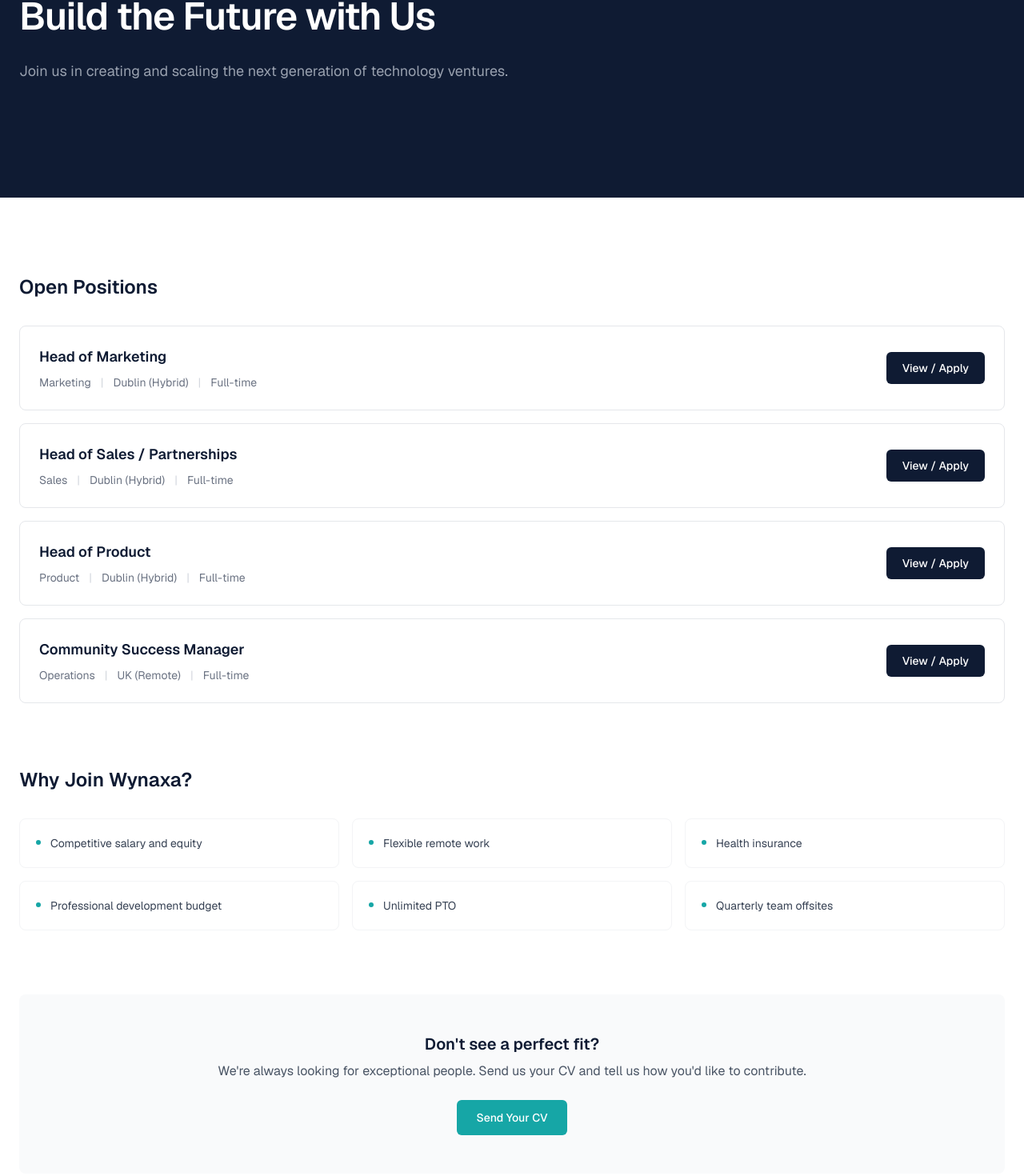
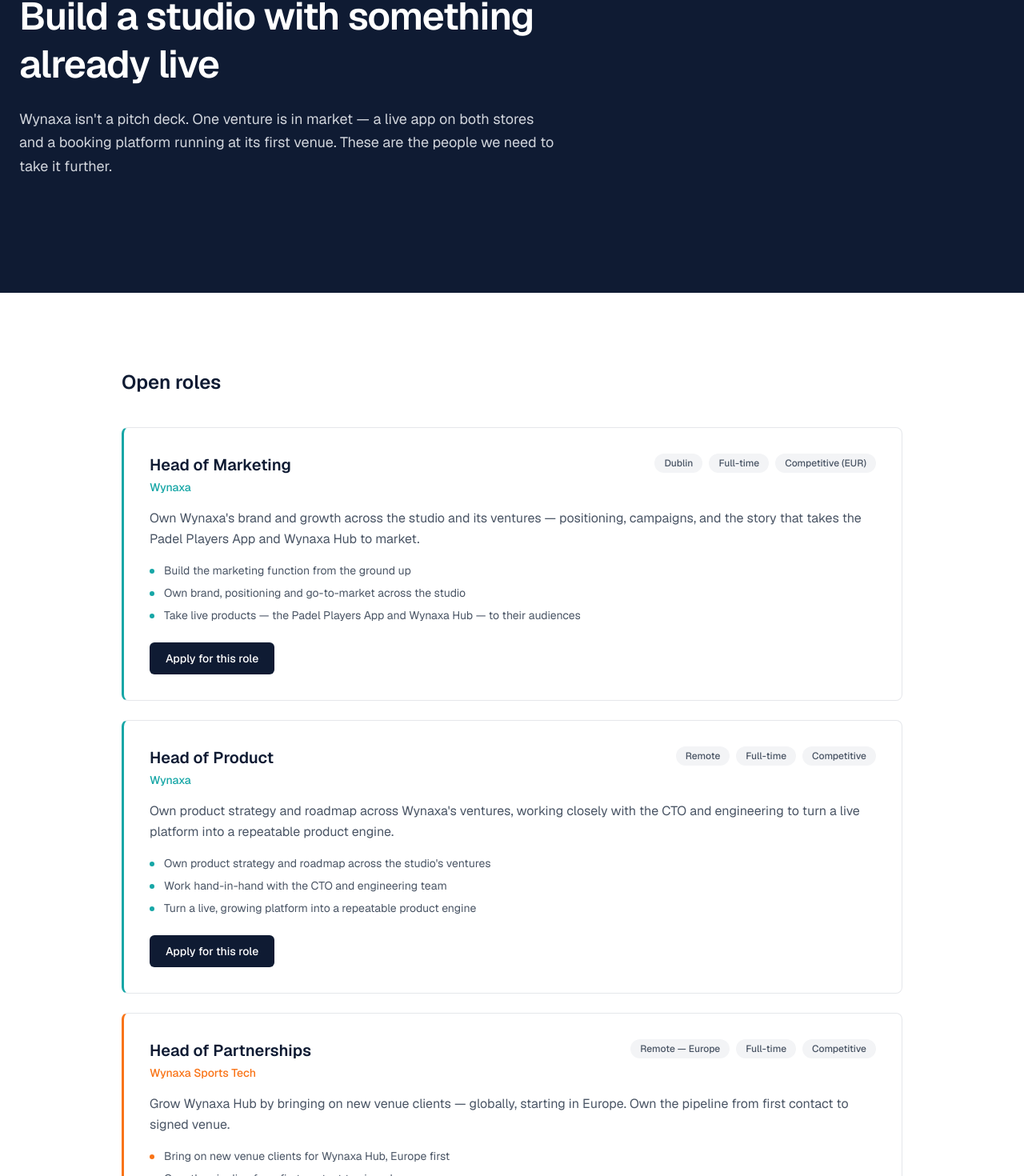
Before and after one commit to WYNAXA/Wynaxa, a Next.js app: page /careers in a window 1280 px wide. Shown: the part 219-1689 px from the top of the page at 80% size. Built offline with nearby package versions, Linux system fonts and the light colour scheme.

Commit message:
Careers: four real roles with specs and careers@ apply links

```diff
--- a/app/careers/page.tsx
+++ b/app/careers/page.tsx
@@ -1,130 +1,188 @@
+import Link from "next/link";
 import type { Metadata } from "next";
 
 export const metadata: Metadata = {
   title: "Careers — Wynaxa",
   description:
-    "Join Wynaxa and help build the next generation of technology ventures.",
+    "Open roles at Wynaxa and Wynaxa Sports Tech. Help build a studio with a live venture in market.",
 };
 
-const positions = [
+const CAREERS_EMAIL = "careers@wynaxa.com";
+
+/* Salaries are intentionally "Competitive" for now — real bands added later.
+ * Each role's applyHref pre-fills the subject so applications are sorted by role. */
+const roles = [
   {
     title: "Head of Marketing",
-    team: "Marketing",
-    location: "Dublin (Hybrid)",
+    entity: "Wynaxa",
+    accent: "#16A6A6",
+    location: "Dublin",
     type: "Full-time",
-  },
-  {
-    title: "Head of Sales / Partnerships",
-    team: "Sales",
-    location: "Dublin (Hybrid)",
-    type: "Full-time",
+    salary: "Competitive (EUR)",
+    summary:
+      "Own Wynaxa's brand and growth across the studio and its ventures — positioning, campaigns, and the story that takes the Padel Players App and Wynaxa Hub to market.",
+    points: [
+      "Build the marketing function from the ground up",
+      "Own brand, positioning and go-to-market across the studio",
+      "Take live products — the Padel Players App and Wynaxa Hub — to their audiences",
+    ],
   },
   {
     title: "Head of Product",
-    team: "Product",
-    location: "Dublin (Hybrid)",
+    entity: "Wynaxa",
+    accent: "#16A6A6",
+    location: "Remote",
     type: "Full-time",
+    salary: "Competitive",
+    summary:
+      "Own product strategy and roadmap across Wynaxa's ventures, working closely with the CTO and engineering to turn a live platform into a repeatable product engine.",
+    points: [
+      "Own product strategy and roadmap across the studio's ventures",
+      "Work hand-in-hand with the CTO and engineering team",
+      "Turn a live, growing platform into a repeatable product engine",
+    ],
+  },
+  {
+    title: "Head of Partnerships",
+    entity: "Wynaxa Sports Tech",
+    accent: "#F97316",
+    location: "Remote — Europe",
+    type: "Full-time",
+    salary: "Competitive",
+    summary:
+      "Grow Wynaxa Hub by bringing on new venue clients — globally, starting in Europe. Own the pipeline from first contact to signed venue.",
+    points: [
+      "Bring on new venue clients for Wynaxa Hub, Europe first",
+      "Own the pipeline from first contact to signed venue",
+      "Build the partnerships engine behind Sports Tech's expansion",
+    ],
   },
   {
     title: "Community Success Manager",
-    team: "Operations",
-    location: "UK (Remote)",
+    entity: "Wynaxa Sports Tech",
+    accent: "#F97316",
+    location: "Remote — Europe",
     type: "Full-time",
+    salary: "Competitive",
+    summary:
+      "Own the venues and clients that Partnerships brings on — onboarding, retention and growth. Make every signed venue a successful, long-term one.",
+    points: [
+      "Onboard, retain and grow the venues Partnerships signs",
+      "Be the day-to-day relationship for every client",
+      "Reports to the Head of Partnerships",
+    ],
   },
 ];
 
-const perks = [
-  "Competitive salary and equity",
-  "Flexible remote work",
-  "Health insurance",
-  "Professional development budget",
-  "Unlimited PTO",
-  "Quarterly team offsites",
-];
+function applyHref(title: string) {
+  return `mailto:${CAREERS_EMAIL}?subject=${encodeURIComponent(
+    `Application — ${title}`,
+  )}&body=${encodeURIComponent(
+    ["Name:", "Role: " + title, "LinkedIn / CV:", "", "A little about you:", ""].join(
+      "\n",
+    ),
+  )}`;
+}
 
 export default function CareersPage() {
   return (
     <>
+      {/* --------------------------------------------------------------- HERO */}
       <section className="bg-[#0F1B33]">
         <div className="mx-auto max-w-7xl px-6 py-28 sm:py-36">
           <h1 className="max-w-3xl text-4xl font-semibold leading-tight tracking-tight text-white sm:text-5xl">
-            Build the Future with Us
+            Build a studio with something already live
           </h1>
-          <p className="mt-6 max-w-2xl text-lg leading-relaxed text-gray-400">
-            Join us in creating and scaling the next generation of technology
-            ventures.
+          <p className="mt-6 max-w-2xl text-lg leading-relaxed text-gray-300">
+            Wynaxa isn&apos;t a pitch deck. One venture is in market — a live app
+            on both stores and a booking platform running at its first venue.
+            These are the people we need to take it further.
           </p>
         </div>
       </section>
 
+      {/* -------------------------------------------------------------- ROLES */}
       <section className="bg-white">
-        <div className="mx-auto max-w-7xl px-6 py-24">
-          {/* Open positions */}
-          <h2 className="text-2xl font-semibold text-[#0F1B33]">
-            Open Positions
-          </h2>
-          <div className="mt-8 grid gap-4">
-            {positions.map((role) => (
+        <div className="mx-auto max-w-5xl px-6 py-24">
+          <h2 className="text-2xl font-semibold text-[#0F1B33]">Open roles</h2>
+
+          <div className="mt-10 space-y-6">
+            {roles.map((role) => (
               <div
                 key={role.title}
-                className="flex flex-col gap-4 rounded-lg border border-gray-200 p-6 sm:flex-row sm:items-center sm:justify-between"
+                className="rounded-lg border border-gray-200 bg-white p-8"
+                style={{ borderLeftWidth: "3px", borderLeftColor: role.accent }}
               >
+                <div className="flex flex-wrap items-start justify-between gap-4">
                   <div>
-                  <h3 className="text-lg font-semibold text-[#0F1B33]">
+                    <h3 className="text-xl font-semibold text-[#0F1B33]">
                       {role.title}
                     </h3>
-                  <div className="mt-2 flex flex-wrap gap-3 text-sm text-gray-500">
-                    <span>{role.team}</span>
-                    <span className="text-gray-300">|</span>
-                    <span>{role.location}</span>
-                    <span className="text-gray-300">|</span>
-                    <span>{role.type}</span>
+                    <p
+                      className="mt-1 text-sm font-medium"
+                      style={{ color: role.accent }}
+                    >
+                      {role.entity}
+                    </p>
+                  </div>
+                  <div className="flex flex-wrap gap-2">
+                    {[role.location, role.type, role.salary].map((tag) => (
+                      <span
+                        key={tag}
+                        className="rounded-full bg-gray-100 px-3 py-1 text-xs font-medium text-gray-600"
+                      >
+                        {tag}
+                      </span>
+                    ))}
                   </div>
                 </div>
+
+                <p className="mt-4 leading-relaxed text-gray-600">
+                  {role.summary}
+                </p>
+
+                <ul className="mt-4 space-y-2">
+                  {role.points.map((pt) => (
+                    <li key={pt} className="flex items-start gap-3">
+                      <span
+                        className="mt-2 h-1.5 w-1.5 flex-shrink-0 rounded-full"
+                        style={{ backgroundColor: role.accent }}
+                      />
+                      <span className="text-sm text-gray-600">{pt}</span>
+                    </li>
+                  ))}
+                </ul>
+
                 <a
-                  href={`mailto:careers@wynaxa.com?subject=Application: ${encodeURIComponent(role.title)}`}
-                  className="inline-flex items-center justify-center rounded-md bg-[#0F1B33] px-5 py-2.5 text-sm font-medium text-white transition-colors hover:bg-[#1a2942] sm:w-auto"
+                  href={applyHref(role.title)}
+                  className="mt-6 inline-flex items-center justify-center rounded-md bg-[#0F1B33] px-5 py-2.5 text-sm font-medium text-white transition-colors hover:bg-[#1a2942]"
                 >
-                  View / Apply
+                  Apply for this role
                 </a>
               </div>
             ))}
           </div>
+        </div>
+      </section>
 
-          {/* Why join */}
-          <div className="mt-20">
+      {/* ---------------------------------------------------------- SPECULATIVE */}
+      <section className="border-t border-gray-100 bg-gray-50">
+        <div className="mx-auto max-w-5xl px-6 py-20">
           <h2 className="text-2xl font-semibold text-[#0F1B33]">
-              Why Join Wynaxa?
+            Don&apos;t see your role?
           </h2>
-            <div className="mt-8 grid gap-4 sm:grid-cols-2 lg:grid-cols-3">
-              {perks.map((perk) => (
-                <div
-                  key={perk}
-                  className="flex items-start gap-3 rounded-lg border border-gray-100 p-5"
-                >
-                  <span className="mt-1.5 h-1.5 w-1.5 flex-shrink-0 rounded-full bg-[#16A6A6]" />
-                  <span className="text-sm text-gray-700">{perk}</span>
-                </div>
-              ))}
-            </div>
-          </div>
-
-          {/* Open application CTA */}
-          <div className="mt-20 rounded-lg bg-gray-50 p-8 text-center sm:p-12">
-            <h2 className="text-xl font-semibold text-[#0F1B33]">
-              Don&apos;t see a perfect fit?
-            </h2>
-            <p className="mt-2 text-gray-600">
-              We&apos;re always looking for exceptional people. Send us your CV
-              and tell us how you&apos;d like to contribute.
+          <p className="mt-3 max-w-2xl leading-relaxed text-gray-600">
+            We&apos;re a small team and we grow when we meet the right person. If
+            you believe in what we&apos;re building, tell us what you&apos;d own.
           </p>
           <a
-              href="mailto:careers@wynaxa.com?subject=Open Application"
-              className="mt-6 inline-flex items-center justify-center rounded-md bg-[#16A6A6] px-6 py-3 text-sm font-medium text-white transition-colors hover:bg-[#128585]"
+            href={`mailto:${CAREERS_EMAIL}?subject=${encodeURIComponent(
+              "Speculative application",
+            )}`}
+            className="mt-6 inline-flex items-center text-sm font-medium text-[#16A6A6] hover:underline"
           >
-              Send Your CV
+            Get in touch &rarr;
           </a>
-          </div>
         </div>
       </section>
     </>
```
Lines whose indentation alone changed are shown as unchanged.
